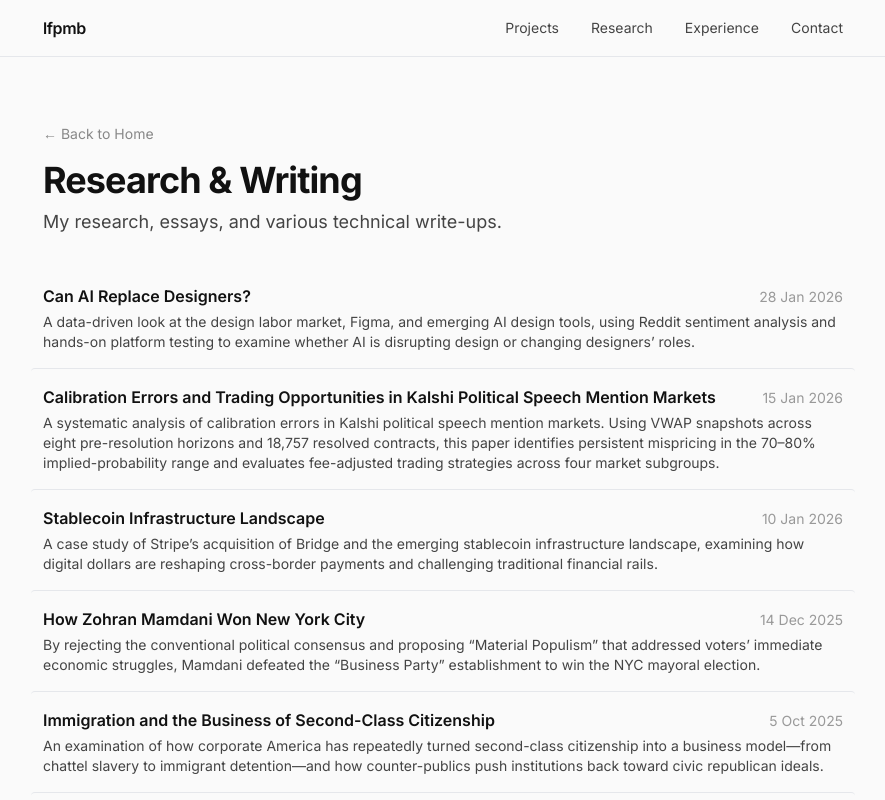
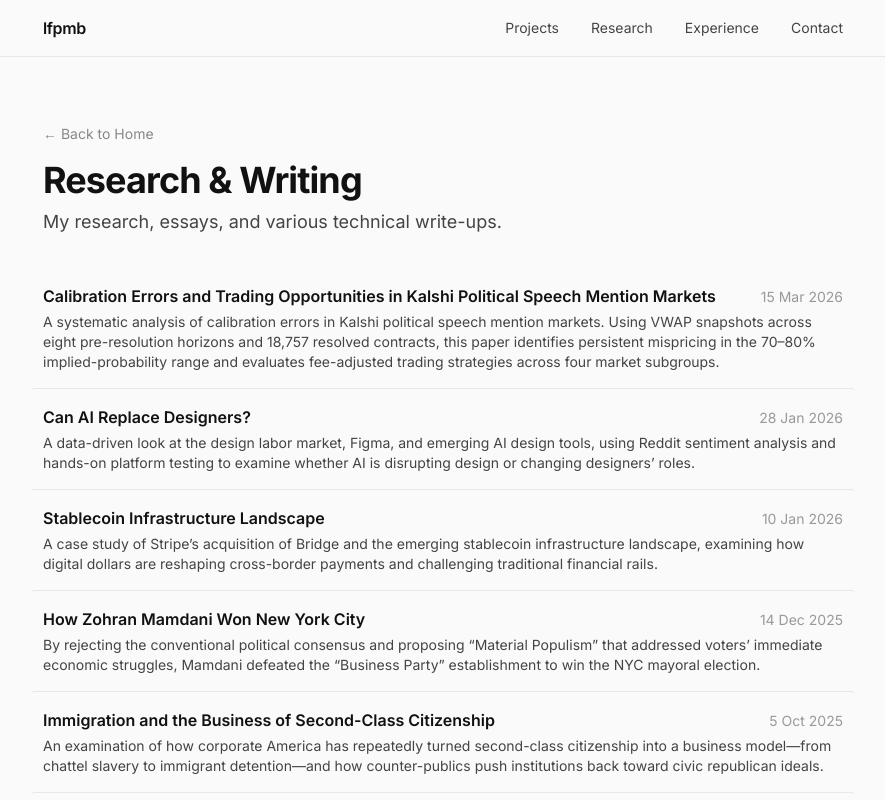
Before and after one commit to LuizFelipeBarbosa/portfolio-website, a Next.js app: page /research in a window 1280 px wide. Shown: the top 800 px of the page, without its empty margins (197-1082 px from the left). Built offline with nearby package versions, Linux system fonts and the light colour scheme.

Commit message:
article: update longshot bias date to March 15, 2026

```diff
--- a/data/articles/longshot-bias-prediction-markets.js
+++ b/data/articles/longshot-bias-prediction-markets.js
@@ -2,7 +2,7 @@ const article = {
   slug: "longshot-bias-prediction-markets",
   title: "Calibration Errors and Trading Opportunities in Kalshi Political Speech Mention Markets",
   author: "Luiz Felipe Barbosa",
-  date: "2026-01-15",
+  date: "2026-03-15",
   summary:
     "A systematic analysis of calibration errors in Kalshi political speech mention markets. Using VWAP snapshots across eight pre-resolution horizons and 18,757 resolved contracts, this paper identifies persistent mispricing in the 70\u201380% implied-probability range and evaluates fee-adjusted trading strategies across four market subgroups.",
   sections: [
```
